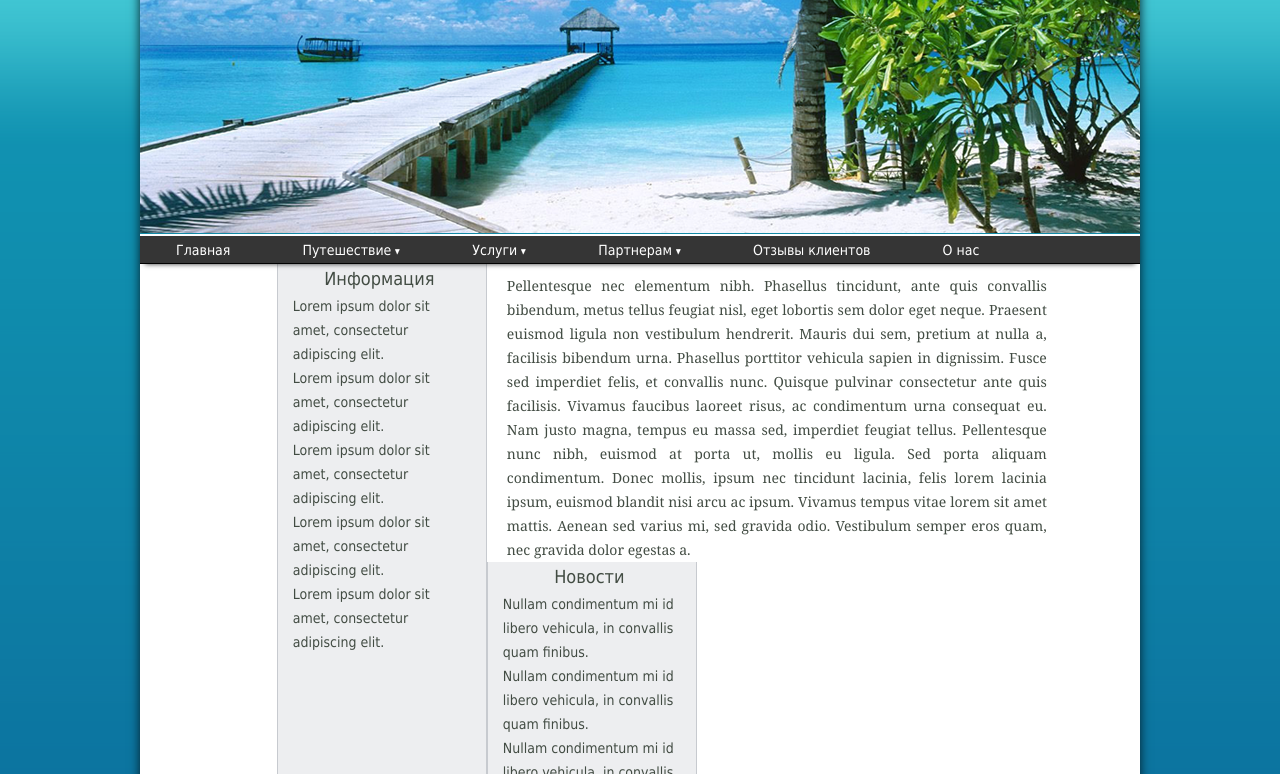
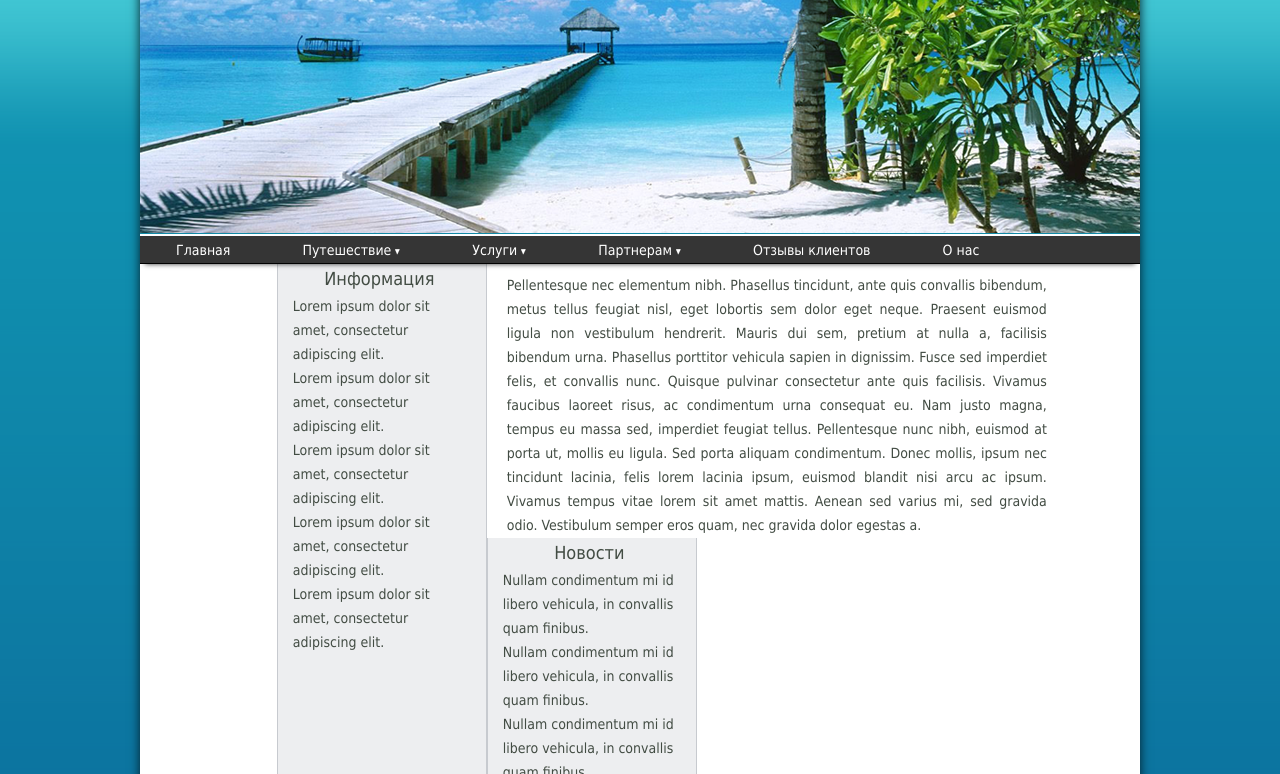
Before and after one commit to sleptsov/sleptsov.github.io, a plain HTML site: page task04/index.html in a window 1280 px wide. Shown: the part 178-952 px from the top of the page. Drawn offline with Linux system fonts and the light colour scheme.

Commit message:
task04 fix

```diff
--- a/task04/css/main.css
+++ b/task04/css/main.css
@@ -149,8 +149,6 @@ header {
     text-align: justify;
     padding: 10px 20px 20000px 20px;
     margin-bottom: -20000px;
-    font-family: "Helvetica Neue Regular", Georgia,sans-serif;
-
 }
 
 .content-column-header {
```
